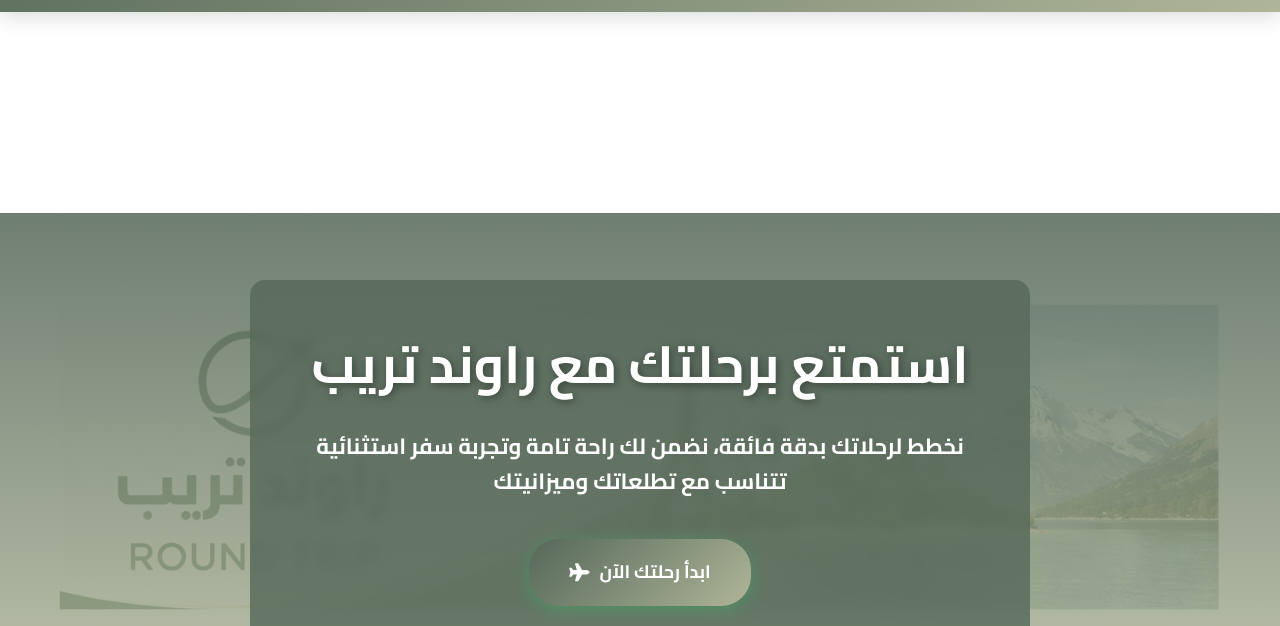
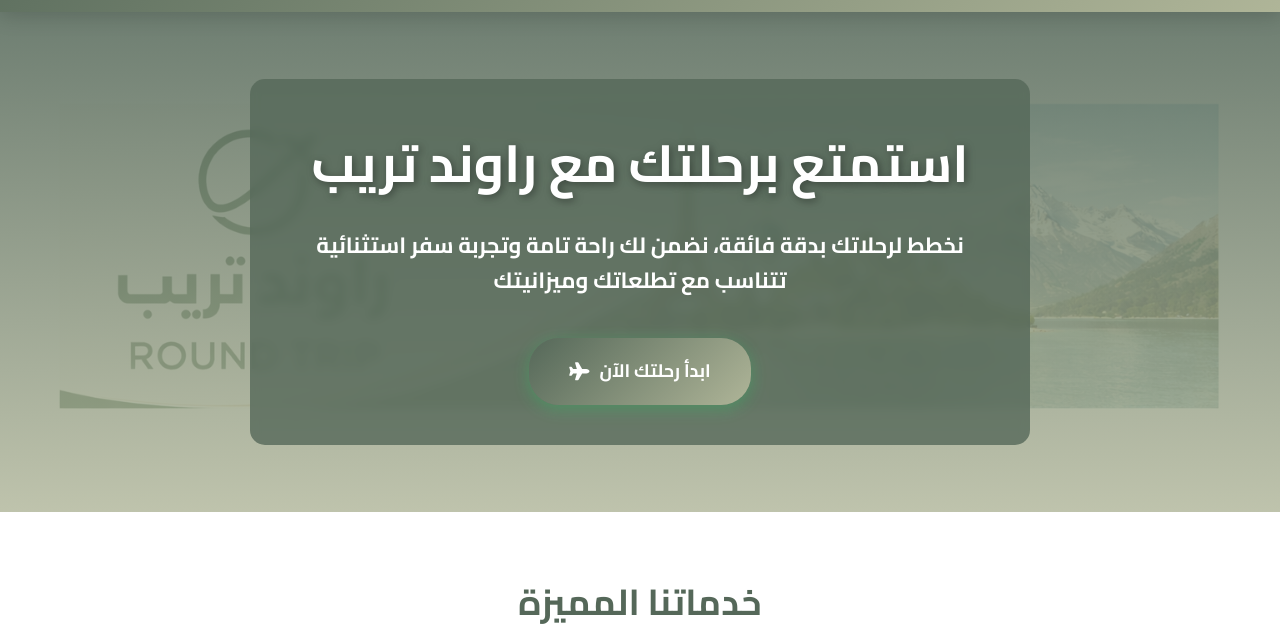
Before and after one commit to abdulrahmanazq8/rt, a plain HTML site: page index.html in a window 1280 px wide. Shown: the part 189-815 px from the top of the page. Drawn offline with Linux system fonts and the light colour scheme; files whose address does not match are found by name.

Commit message:
Update index.html

```diff
--- a/index.html
+++ b/index.html
@@ -65,6 +65,8 @@
         </div>
     </header>
 
+    <!-- المحتوى الرئيسي -->
+    <main>
         <!-- البانر الرئيسي -->
         <section class="banner">
             <div class="banner-content">
@@ -154,6 +156,7 @@
                 </div>
             </div>
         </div>
+    </main>
 
     <!-- الفوتر -->
     <footer class="footer">
@@ -200,6 +203,7 @@
         </div>
     </footer>
 
+    <script src="js/main.js"></script>
     <script>
         // ===== دالة فتح واتساب =====
         function openWhatsApp(phoneNumber) {
@@ -222,28 +226,31 @@
         window.addEventListener('scroll', function() {
             let scrollTop = window.pageYOffset || document.documentElement.scrollTop;
 
+            // إخفاء عند التمرير لأسفل، إظهار عند التمرير لأعلى
             if (scrollTop > lastScrollTop && scrollTop > 100) {
-                // التمرير لأسفل - إخفاء
+                // التمرير لأسفل - إخفاء الهيدر والبانر
                 if (header) header.classList.add('hidden');
                 if (banner) banner.classList.add('hidden');
             } else {
-                // التمرير لأعلى - إظهار
+                // التمرير لأعلى - إظهار الهيدر والبانر
                 if (header) header.classList.remove('hidden');
                 if (banner) banner.classList.remove('hidden');
             }
+
+            // إظهار الهيدر عند الوصول لأعلى الصفحة
+            if (scrollTop <= 100) {
+                if (header) header.classList.remove('hidden');
+                if (banner) banner.classList.remove('hidden');
+            }
+
             lastScrollTop = scrollTop;
         });
 
         // ===== تهيئة الصفحة عند التحميل =====
         document.addEventListener('DOMContentLoaded', function() {
-            // إضافة padding-top للـ body يعتمد على ارتفاع الهيدر
+            // إضافة مسافة للهيدر لمنع التداخل
             const headerHeight = document.querySelector('.header').offsetHeight;
-            document.body.style.paddingTop = headerHeight + 'px';
-
-            // إذا كان هناك بانر، أضف margin-top له
-            if (banner) {
-                banner.style.marginTop = headerHeight + 'px';
-            }
+            document.querySelector('main').style.paddingTop = headerHeight + 'px';
 
             // تحميل صورة البانر في حالة عدم وجودها
             if (banner) {
```
Lines whose indentation alone changed are shown as unchanged.
